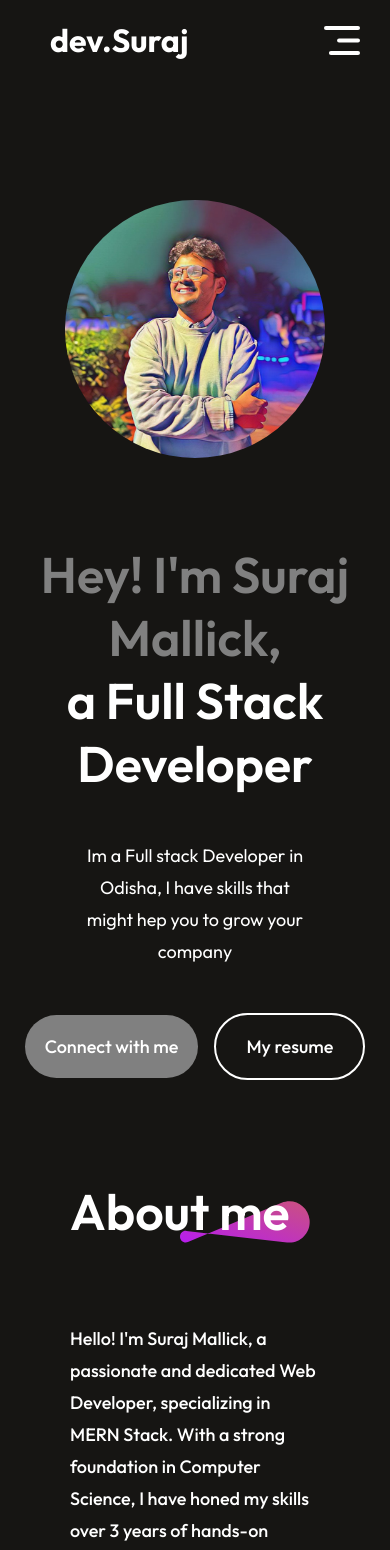
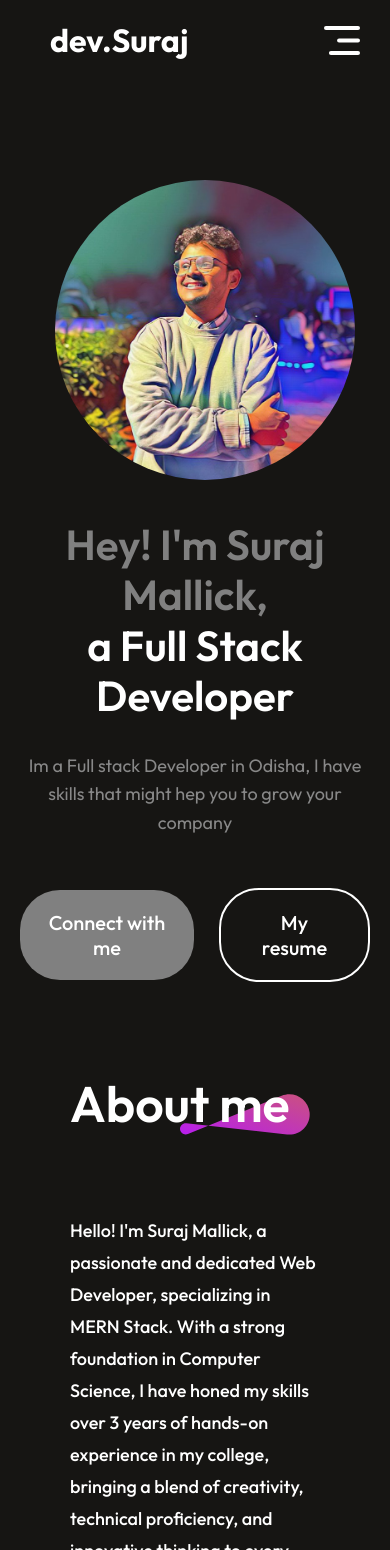
Before and after one commit to yonlysuraj/dev.Suraj, a React (Vite) app: page / in a window 390 px wide. Shown: the top 1550 px of the page. Built offline with nearby package versions, Linux system fonts and the light colour scheme; a web font is replaced by a local one.

Commit message:
Changed Hero Section

```diff
--- a/src/components/Hero/Hero.css
+++ b/src/components/Hero/Hero.css
@@ -1,88 +1,121 @@
-.hero{
+.hero {
     display: flex;
+    flex-direction: row;  /* Changed from row to row-reverse */
     align-items: center;
-    flex-direction: column;
-    gap: 35px;
+    justify-content: space-evenly;
+    padding: 70px 80px 70px 120px;
 }
 
-.hero img{
-    width:25%;
+.hero img {
+    width: 500px;  /* Reduced from 500px */
+    height: 500px;  /* Reduced from 500px */
     border-radius: 50%;
-    margin-top:30px;
-}
-.hero h1{
-    text-align: center;
-    width: 70%;
-    font-size: 90px;
-    font-weight: 600;
+    object-fit: cover;
+    margin-top: -40px;
+    margin-right: -20px;
 }
 
-.hero h1 span{
+.hero-content {
+    flex: 1;
+    display: flex;
+    flex-direction: column;
+    gap: 30px;
+    max-width: 600px;
+    text-align: center;
+    margin: 0;  /* Removed auto to shift right */
+    padding-right: 0;  /* Reduce right padding */
+}
+
+.hero h1 {
+    text-align: center;
+    width: 100%;
+    font-size: 54px;  /* Reduced from 72px */
+    font-weight: 600;
+    line-height: 1.2;
+    margin: 0;
+}
+
+.hero h1 span {
     background: grey;
     background-clip: text;
     -webkit-background-clip: text;
     -webkit-text-fill-color: transparent;
 }
-.hero p{
-    width: 50%;
+
+.hero p {
+    width: 100%;
     text-align: center;
-    font-size: 24px;
-    line-height: 40px;
+    font-size: 22px;  /* Slightly reduced for better proportion */
+    line-height: 1.6;
+    margin: 0;
+    color: #888;
 }
-.hero-action{
+
+.hero-action {
     display: flex;
     align-items: center;
+    justify-content: center;  /* Center the buttons */
     gap: 25px;
-    font-size: 24px;
+    font-size: 20px;
     font-weight: 500;
-    margin-bottom: 50px;
+    margin-top: 20px;
 }
-.hero-connect{
-    padding:25px 45px;
+
+.hero-connect {
+    padding: 25px 45px;
     border-radius: 50px;
     background: grey;
     cursor: pointer;
 }
-.hero-resume{
+
+.hero-resume {
     padding: 25px 75px;
     border-radius: 50px;
-    border:2px solid #ffff;
+    border: 2px solid #ffff;
     cursor: pointer;
 }
-.hero-connect:hover{
+
+.hero-connect:hover {
     border: 2px solid white;
 }
-.hero-resume:hover{
+
+.hero-resume:hover {
     border-color: grey;
 }
 
-@media(max-width:768px) {
-    .hero img{
-        margin-top: 120px;
-        width: 260px;
+@media(max-width: 768px) {
+    .hero {
+        flex-direction: column;
+        padding: 40px 20px;
+        gap: 40px;
     }
-    .hero h1{
-        margin-top: 50px;
-        width: 90%;
-        font-size: 50px;
+
+    .hero img {
+        width: 300px;  /* Slightly increased from 280px */
+        height: 300px;  /* Slightly increased from 280px */
+        margin-top: 60px;
     }
-    .hero p{
-        width: 60%;
+
+    .hero h1 {
+        font-size: 42px;
+        text-align: center;
+    }
+
+    .hero p {
+        text-align: center;
         font-size: 18px;
-        line-height: 32px;
-        margin: 10px 0px;
     }
-    .hero-action{
-        gap: 16px;
-        font-size: 18px;
-        font-weight: 500;
-        margin-bottom: 50px;
+
+    .hero-action {
+        justify-content: center;
     }
-    .hero-connect{
+
+    .hero-connect {
         padding: 20px 20px;
         border-radius: 40px;
     }
-    .hero-resume{
+
+    .hero-resume {
         padding: 20px 30px;
         border-radius: 40px;
     }
--- a/src/components/Hero/Hero.jsx
+++ b/src/components/Hero/Hero.jsx
@@ -7,11 +7,15 @@ const Hero = () => {
   return (
     <div id='home' className='hero'>
       <img src={pfp} alt="" />
-      <h1><span>Hey! I'm Suraj Mallick,</span><br/>a Full Stack Developer</h1>
-      <p>Im a Full stack Developer in Odisha, I have skills that might hep you to grow your company</p>
-      <div className="hero-action">
-        <div className="hero-connect"><AnchorLink className='acnchor-link' offset={50} href='#contact'>Connect with me</AnchorLink></div>
-        <div className="hero-resume">My resume</div>
+      <div className="hero-content">
+        <h1><span>Hey! I'm Suraj Mallick,</span><br/>a Full Stack Developer</h1>
+        <p>Im a Full stack Developer in Odisha, I have skills that might hep you to grow your company</p>
+        <div className="hero-action">
+          <div className="hero-connect">
+            <AnchorLink className='acnchor-link' offset={50} href='#contact'>Connect with me</AnchorLink>
+          </div>
+          <div className="hero-resume">My resume</div>
+        </div>
       </div>
     </div>
   )
```
